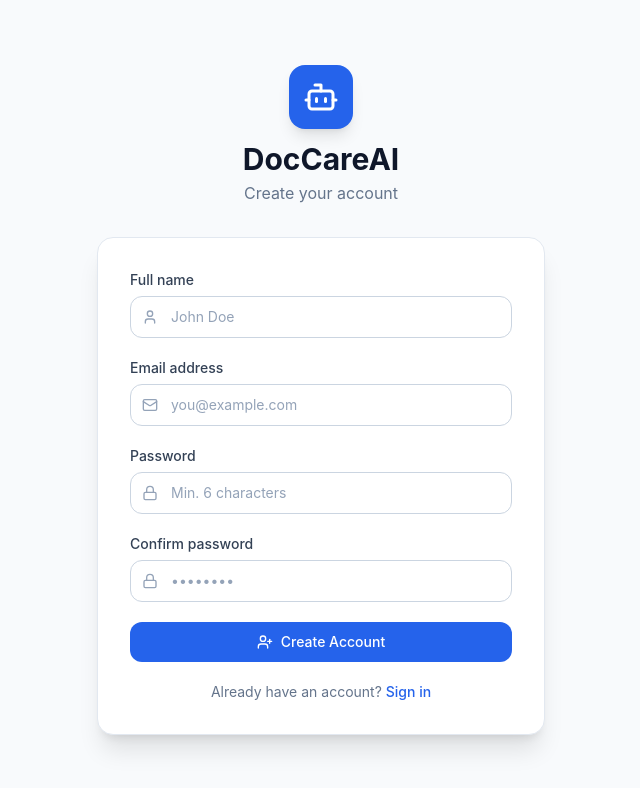
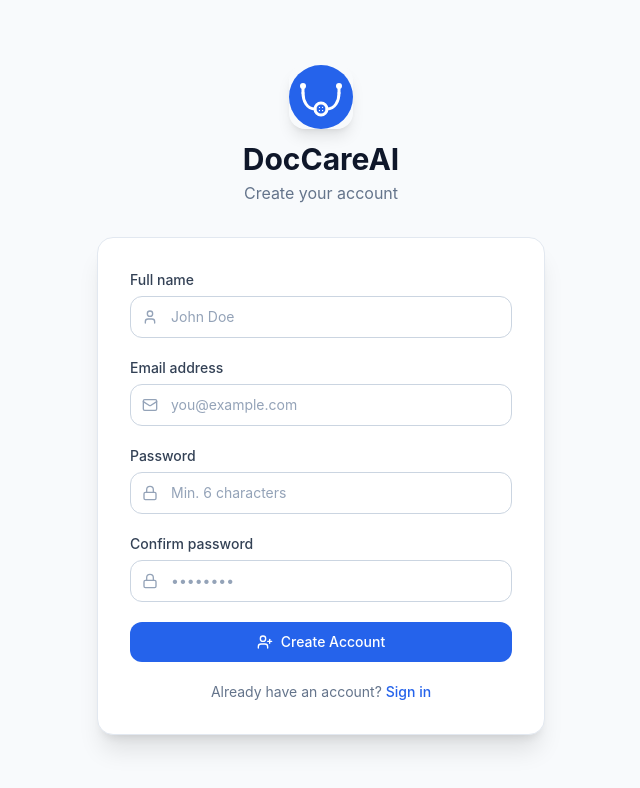
Before and after one commit to nive271628-svg/medicalbox, a React (Vite) app: page /signup in a window 1280 px wide. Shown: the top 788 px of the page, without its empty margins (319-959 px from the left). Built offline with nearby package versions, Linux system fonts and the light colour scheme; no server answers.

Commit message:
Auto-detect language from response text for TTS voice, use doccare.svg favicon and logo

```diff
--- a/index.html
+++ b/index.html
@@ -2,7 +2,7 @@
 <html lang="en">
   <head>
     <meta charset="UTF-8" />
-    <link rel="icon" type="image/svg+xml" href="/vite.svg" />
+    <link rel="icon" type="image/svg+xml" href="/doccare.svg" />
     <meta name="viewport" content="width=device-width, initial-scale=1.0, viewport-fit=cover" />
     <meta name="mobile-web-app-capable" content="yes" />
     <meta name="apple-mobile-web-app-capable" content="yes" />
--- a/src/components/Auth/Login.jsx
+++ b/src/components/Auth/Login.jsx
@@ -1,7 +1,7 @@
 import React, { useState } from 'react'
 import { Link, useNavigate } from 'react-router-dom'
 import { useAuth } from '../../context/AuthContext'
-import { Bot, Mail, Lock, LogIn, Chrome } from 'lucide-react'
+import { Mail, Lock, LogIn, Chrome } from 'lucide-react'
 
 export default function Login() {
   const [email, setEmail] = useState('')
@@ -52,8 +52,8 @@ export default function Login() {
 
         {/* Logo */}
         <div className="text-center mb-6 sm:mb-8">
-          <div className="inline-flex items-center justify-center w-14 h-14 sm:w-16 sm:h-16 rounded-2xl bg-blue-600 mb-3 shadow-lg">
-            <Bot className="w-7 h-7 sm:w-9 sm:h-9 text-white" />
+          <div className="inline-flex items-center justify-center w-14 h-14 sm:w-16 sm:h-16 rounded-2xl overflow-hidden mb-3 shadow-lg">
+            <img src="/doccare.svg" alt="DocCareAI" className="w-full h-full" />
           </div>
           <h1 className="text-2xl sm:text-3xl font-bold text-slate-900 dark:text-white">DocCareAI</h1>
           <p className="text-slate-500 dark:text-slate-400 mt-1 text-sm sm:text-base">Sign in to your account</p>
--- a/src/components/Auth/Signup.jsx
+++ b/src/components/Auth/Signup.jsx
@@ -1,7 +1,7 @@
 import React, { useState } from 'react'
 import { Link, useNavigate } from 'react-router-dom'
 import { useAuth } from '../../context/AuthContext'
-import { Bot, Mail, Lock, User, UserPlus } from 'lucide-react'
+import { Mail, Lock, User, UserPlus } from 'lucide-react'
 
 export default function Signup() {
   const [displayName, setDisplayName] = useState('')
@@ -47,8 +47,8 @@ export default function Signup() {
 
         {/* Logo */}
         <div className="text-center mb-6 sm:mb-8">
-          <div className="inline-flex items-center justify-center w-14 h-14 sm:w-16 sm:h-16 rounded-2xl bg-blue-600 mb-3 shadow-lg">
-            <Bot className="w-7 h-7 sm:w-9 sm:h-9 text-white" />
+          <div className="inline-flex items-center justify-center w-14 h-14 sm:w-16 sm:h-16 rounded-2xl overflow-hidden mb-3 shadow-lg">
+            <img src="/doccare.svg" alt="DocCareAI" className="w-full h-full" />
           </div>
           <h1 className="text-2xl sm:text-3xl font-bold text-slate-900 dark:text-white">DocCareAI</h1>
           <p className="text-slate-500 dark:text-slate-400 mt-1 text-sm sm:text-base">Create your account</p>
--- a/src/components/Chat/MessageBubble.jsx
+++ b/src/components/Chat/MessageBubble.jsx
@@ -65,6 +65,37 @@ function renderPlainAnswer(content) {
   )
 }
 
+function detectLang(text) {
+  if (!text) return 'en-US'
+  // Tamil
+  if (/[\u0B80-\u0BFF]/.test(text)) return 'ta-IN'
+  // Hindi / Devanagari
+  if (/[\u0900-\u097F]/.test(text)) return 'hi-IN'
+  // Telugu
+  if (/[\u0C00-\u0C7F]/.test(text)) return 'te-IN'
+  // Kannada
+  if (/[\u0C80-\u0CFF]/.test(text)) return 'kn-IN'
+  // Malayalam
+  if (/[\u0D00-\u0D7F]/.test(text)) return 'ml-IN'
+  // Bengali
+  if (/[\u0980-\u09FF]/.test(text)) return 'bn-IN'
+  // Arabic / Urdu
+  if (/[\u0600-\u06FF]/.test(text)) return 'ar-SA'
+  // Chinese
+  if (/[\u4E00-\u9FFF]/.test(text)) return 'zh-CN'
+  // Japanese
+  if (/[\u3040-\u30FF]/.test(text)) return 'ja-JP'
+  // Korean
+  if (/[\uAC00-\uD7AF]/.test(text)) return 'ko-KR'
+  // Russian / Cyrillic
+  if (/[\u0400-\u04FF]/.test(text)) return 'ru-RU'
+  // Greek
+  if (/[\u0370-\u03FF]/.test(text)) return 'el-GR'
+  // Thai
+  if (/[\u0E00-\u0E7F]/.test(text)) return 'th-TH'
+  return 'en-US'
+}
+
 function MessageActions({ content }) {
   const [isSpeaking, setIsSpeaking] = useState(false)
   const [copied, setCopied] = useState(false)
@@ -78,10 +109,21 @@ function MessageActions({ content }) {
     }
 
     const speak = () => {
+      const locale = detectLang(plainText)
+      const voices = window.speechSynthesis.getVoices()
       const utterance = new SpeechSynthesisUtterance(plainText)
+      utterance.lang = locale
       utterance.rate = 0.92
       utterance.pitch = 0.9
       utterance.volume = 1
+
+      // Find best matching voice for detected language
+      const voice =
+        voices.find((v) => v.lang === locale) ||
+        voices.find((v) => v.lang.startsWith(locale.split('-')[0])) ||
+        null
+      if (voice) utterance.voice = voice
+
       utterance.onend = () => setIsSpeaking(false)
       utterance.onerror = () => setIsSpeaking(false)
       window.speechSynthesis.cancel()
--- a/src/components/Layout/Navbar.jsx
+++ b/src/components/Layout/Navbar.jsx
@@ -1,6 +1,6 @@
 import React, { useState } from 'react'
 import { useNavigate } from 'react-router-dom'
-import { Bot, LogOut, ChevronDown, Menu } from 'lucide-react'
+import { LogOut, ChevronDown, Menu } from 'lucide-react'
 import { useAuth } from '../../context/AuthContext'
 import ThemeToggle from './ThemeToggle'
 
@@ -35,8 +35,8 @@ export default function Navbar({ onMenuToggle }) {
           <Menu className="w-5 h-5" />
         </button>
         <div className="flex items-center gap-2">
-          <div className="w-8 h-8 rounded-lg bg-blue-600 flex items-center justify-center">
-            <Bot className="w-5 h-5 text-white" />
+          <div className="w-8 h-8 rounded-lg overflow-hidden flex-shrink-0">
+            <img src="/doccare.svg" alt="DocCareAI" className="w-full h-full" />
           </div>
           <span className="font-semibold text-slate-900 dark:text-white text-sm sm:text-base">
             DocCareAI
```
